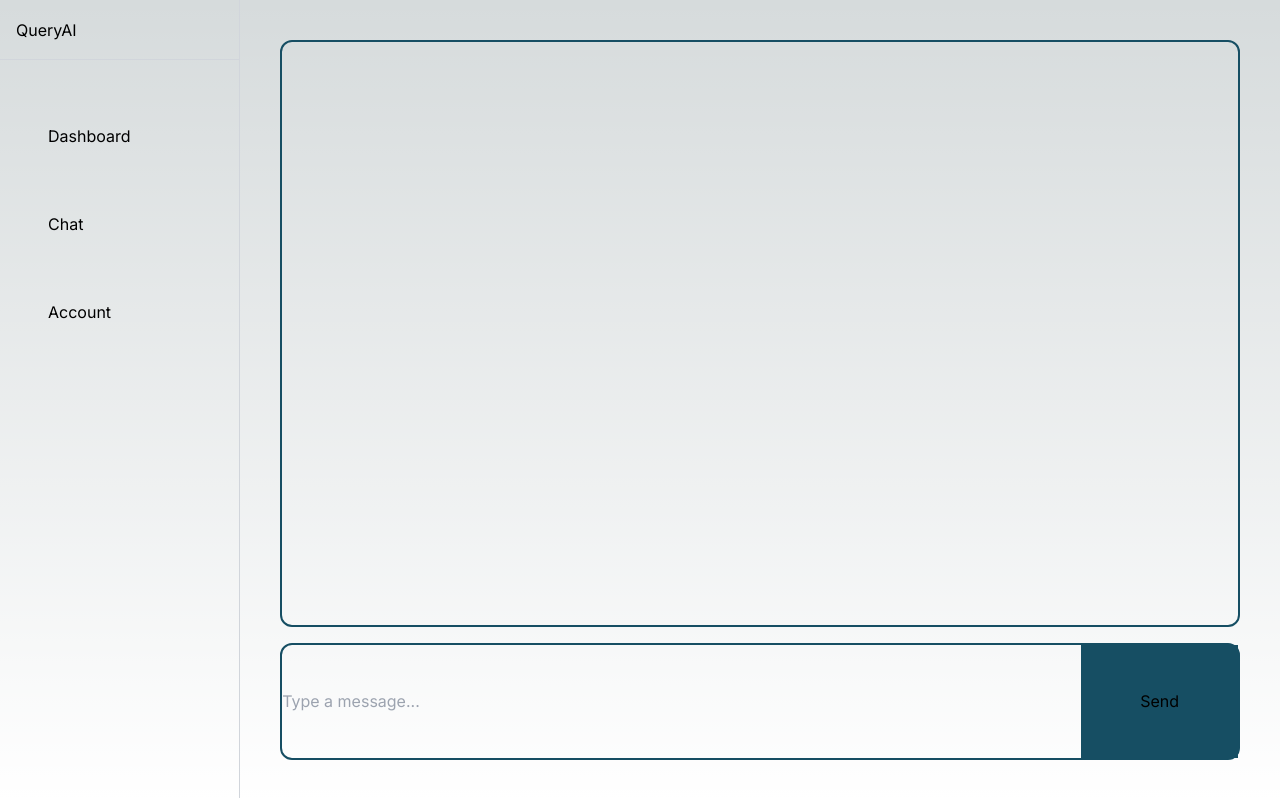
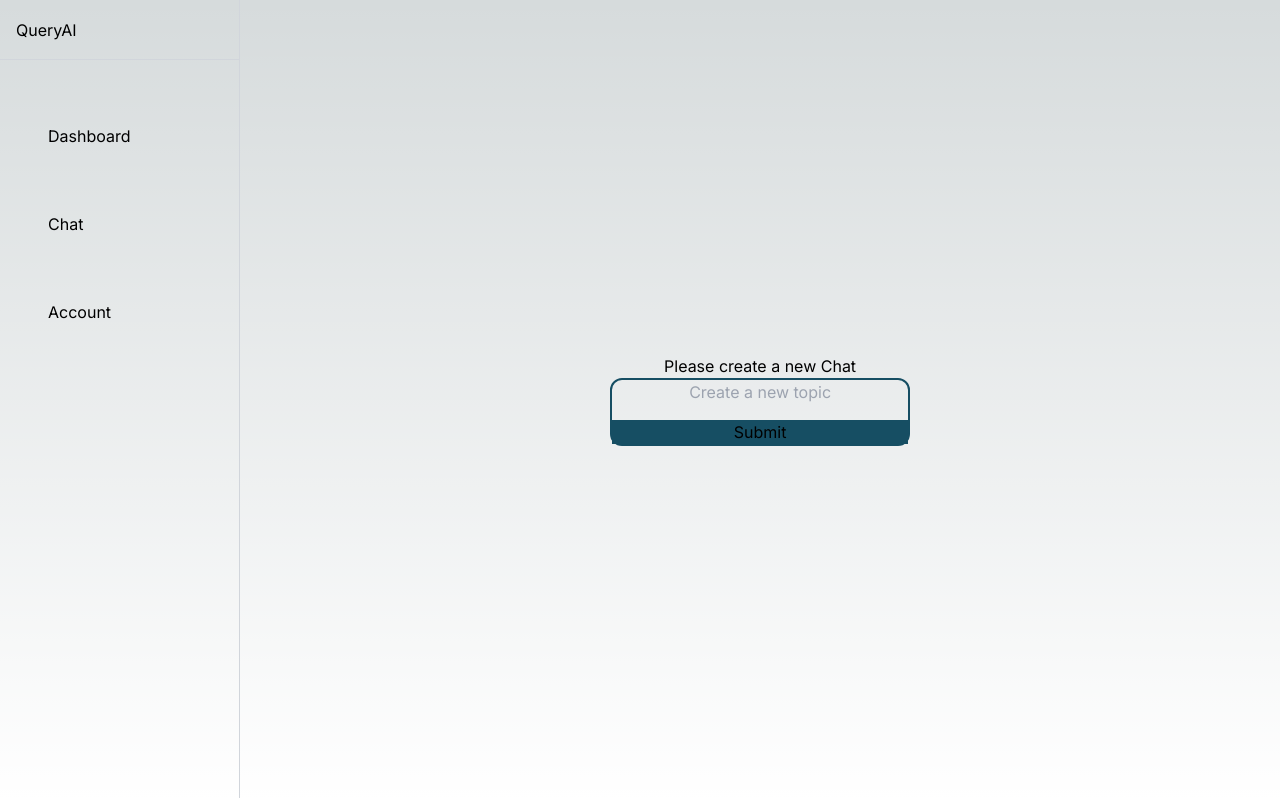
Before and after one commit to lsyurea/AI_ChatBot, a Next.js app in the folder Frontend/: page /chat in a window 1280 px wide. Built offline with nearby package versions, Linux system fonts and the light colour scheme.

Commit message:
Update chat

```diff
--- /dev/null
+++ b/Frontend/src/app/chat/[id]/page.tsx
@@ -0,0 +1,9 @@
+import { ChatForm } from "@/components/formComponents/chatform";
+import { fetchChatHistory } from "@/utils/api";
+
+export default async function Chat({params}: {params: {id: string}}) {
+    const chatHistory = await fetchChatHistory(params.id);
+    return (
+        <ChatForm chatHistory={chatHistory}/>
+    );
+}
--- a/Frontend/src/app/chat/page.tsx
+++ b/Frontend/src/app/chat/page.tsx
@@ -1,8 +1,12 @@
-import { ChatForm } from "@/components/formComponents/chatform";
+import { CreateChatForm } from "@/components/formComponents/createchatform";
+import { statusCheck } from "@/utils/api";
 
-export default function Chat() {
 
+export default async function Chat() {
     return (
-        <ChatForm />
+        <div className="flex w-full flex-col justify-center items-center p-10">
+            <h1>Please create a new Chat</h1>
+            <CreateChatForm />
+        </div>
     );
 }
--- a/Frontend/src/components/formComponents/chatform.tsx
+++ b/Frontend/src/components/formComponents/chatform.tsx
@@ -1,20 +1,40 @@
 "use client";
-import { useState } from 'react';
-import { fetchResponseFromUserInput } from '@/utils/api';
+import React, { useState } from 'react';
+import { fetchChatHistory, fetchResponseFromUserInput } from '@/utils/api';
 
-export function ChatForm() {
+interface ChatFormProps {
+    chatHistory: {
+        _id: string
+        name: string
+        messages: {
+            role: string
+            content: string
+        }[]
+    }
+}
+
+const ChatForm: React.FC<ChatFormProps> = ({chatHistory}) => {
+
     const [input, setInput] = useState('');
-  const [response, setResponse] = useState<string[]>([]);
+    const [name, setName] = useState(chatHistory?.name || '');
+    const [response, setResponse] = useState<string[]>(chatHistory?.messages?.map((x: { role: string, content: string; })=> x?.content)
+        ||[]);
 
-  const handleSubmit = async (event: { preventDefault: () => void; }) => {
+    const handleSubmit = async (event: any) => {
         event.preventDefault();
-    const data = await fetchResponseFromUserInput(input);
-
-    setResponse([...response, data]);
+        const data = await fetchResponseFromUserInput(input, chatHistory._id);
+        if (data) {
+            console.log(data.id);
+            const chatHistory = await fetchChatHistory(data.id);
+            setResponse(chatHistory?.messages?.map((x: { role: string, content: string; })=> x?.content)
+        ||[])
+        }
     };
 
     return (
         <div className='flex w-full flex-col justify-start items-center p-10 gap-4'>
+            <h1 className='w-full h-[50px] text-white'>Your current chat: <span className="font-bold">{name}</span></h1>
+
             <div className='h-5/6 w-full border-cyan-900 border-2 rounded-xl overflow-y-auto'>
                 {response.map((message, index) => (
                     <div key={index} className='bg-cyan-900 text-white p-2 rounded-xl m-2'>
@@ -24,10 +44,10 @@ export function ChatForm() {
             </div>
 
             <form
-            className='flex h-1/6 w-full border-cyan-900 border-2 rounded-xl gap-4'
+                className='flex h-[80px] w-full border-cyan-900 border-2 rounded-xl gap-4'
                 onSubmit={handleSubmit}>
                 <input
-                className='basis-5/6 bg-transparent'
+                    className='text-center basis-5/6 bg-transparent'
                     type="text"
                     placeholder="Type a message..."
                     value={input}
@@ -38,3 +58,5 @@ export function ChatForm() {
         </div>
     );
 }
+
+export { ChatForm };
--- /dev/null
+++ b/Frontend/src/components/formComponents/createchatform.tsx
@@ -0,0 +1,28 @@
+"use client";
+
+import { createNewConversation } from '@/utils/api';
+import { useRouter } from 'next/navigation';
+import React, { useState } from 'react';
+
+export const CreateChatForm = () => {
+    const [name, setName] = useState('');
+    const router = useRouter();
+
+    const handleSubmit = async (event: React.FormEvent) => {
+        event.preventDefault();
+        // Do something with the name
+        const {id} :{id : string} = await createNewConversation({name});
+        router.push('/chat/{id}');
+    };
+
+    const handleChange = (event: React.ChangeEvent<HTMLInputElement>) => {
+        setName(event.target.value);
+    };
+
+    return (
+        <form onSubmit={handleSubmit} className='flex flex-col border-cyan-900 border-2 rounded-xl gap-4 w-[300px]'>
+            <input type="text" value={name} onChange={handleChange} placeholder='Create a new topic' className='text-center bg-transparent'/>
+            <button type="submit" className='bg-cyan-900'>Submit</button>
+        </form>
+    );
+};
```
Lines whose indentation alone changed are shown as unchanged.
